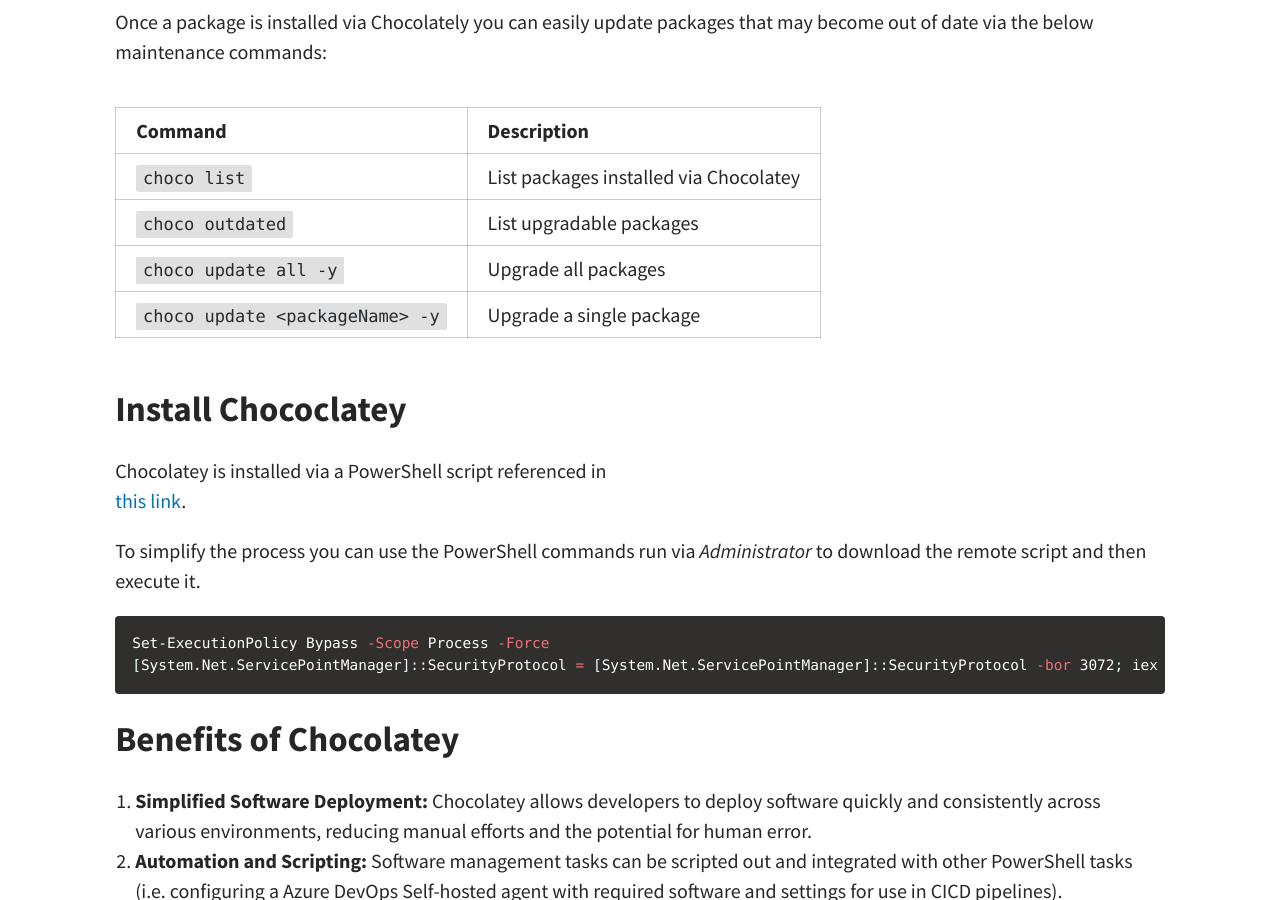
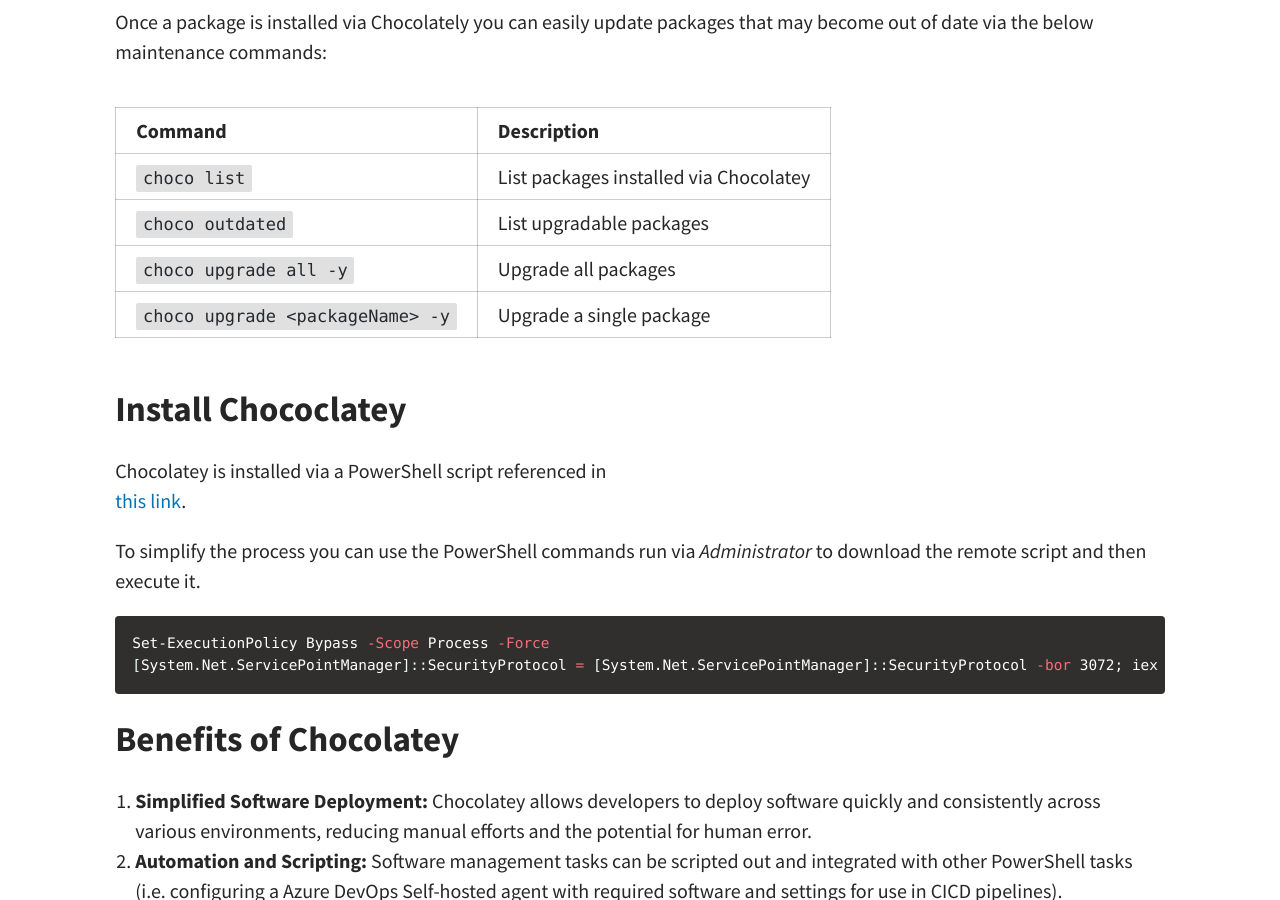
Before and after one commit to mwc360/mwc360.github.io, a Jekyll site: the page built from _posts/2024-01-18-Install-Data-Engineering-Software-Like-A-Pro.md, in a window 1280 px wide and 900 px high, scrolled down 4128 px. Built offline with Jekyll 4.4.1, drawn with Linux system fonts in a browser that asks for light colours; comment, search, counter and statistics services are not loaded.

Commit message:
fix upgrade syntax

```diff
--- a/_posts/2024-01-18-Install-Data-Engineering-Software-Like-A-Pro.md
+++ b/_posts/2024-01-18-Install-Data-Engineering-Software-Like-A-Pro.md
@@ -71,12 +71,12 @@
 
 Once a package is installed via Chocolately you can easily update packages that may become out of date via the below maintenance commands:
 
-| Command                        |  Description                           |
-|--------------------------------|----------------------------------------|
-| `choco list`                   | List packages installed via Chocolatey |
-| `choco outdated`               | List upgradable packages               |
-| `choco update all -y`          | Upgrade all packages                   |
-| `choco update <packageName> -y`| Upgrade a single package               |
+| Command                         |  Description                           |
+|---------------------------------|----------------------------------------|
+| `choco list`                    | List packages installed via Chocolatey |
+| `choco outdated`                | List upgradable packages               |
+| `choco upgrade all -y`          | Upgrade all packages                   |
+| `choco upgrade <packageName> -y`| Upgrade a single package               |
 
 ## Install Chococlatey
 Chocolatey is installed via a PowerShell script referenced in
```
